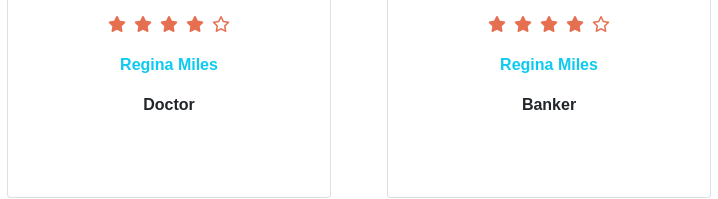
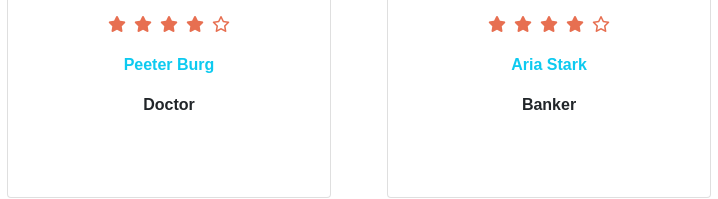
Before and after one commit to Masum-SM/honda-cbr-assignment-3, a plain HTML site: page index.html in a window 1280 px wide. Shown: the part 1751-1950 px from the top of the page, 91-809 px from the left. Drawn offline with nearby package versions, Linux system fonts and the light colour scheme.

Commit message:
client name change

```diff
--- a/index.html
+++ b/index.html
@@ -134,7 +134,7 @@
                                             <li><i class="far fa-star"></i></li>
 
                                         </div>
-                                        <p class="fw-bold text-info text-center mt-3">Regina Miles</p>
+                                        <p class="fw-bold text-info text-center mt-3">Peeter Burg</p>
                                         <p class="fw-bold text-dark text-center">Doctor</p>
 
 
@@ -169,7 +169,7 @@
                                             <li><i class="far fa-star"></i></li>
 
                                         </div>
-                                        <p class="fw-bold text-info text-center mt-3">Regina Miles</p>
+                                        <p class="fw-bold text-info text-center mt-3">Aria Stark</p>
                                         <p class="fw-bold text-dark text-center">Banker</p>
 
 
```
